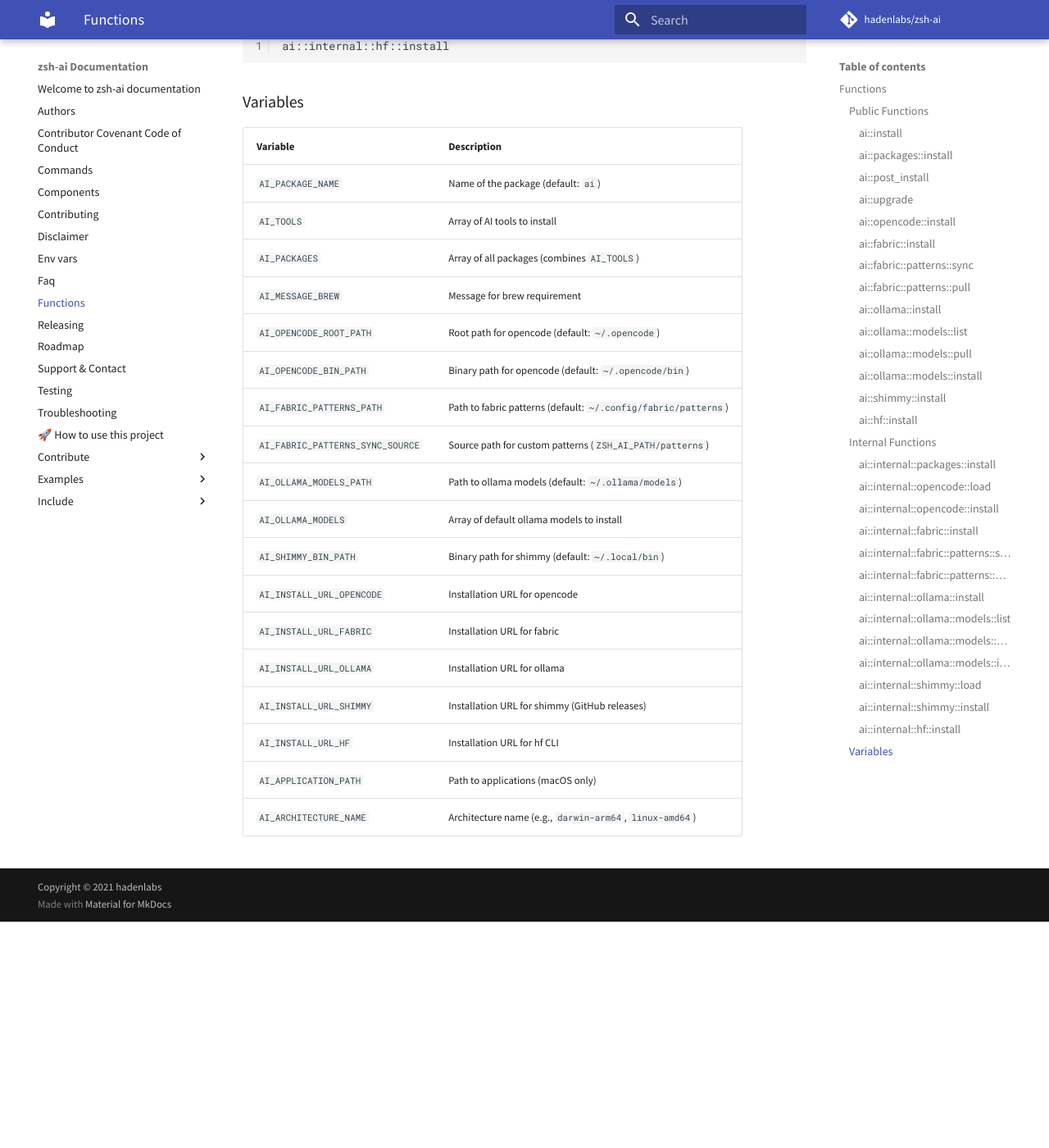
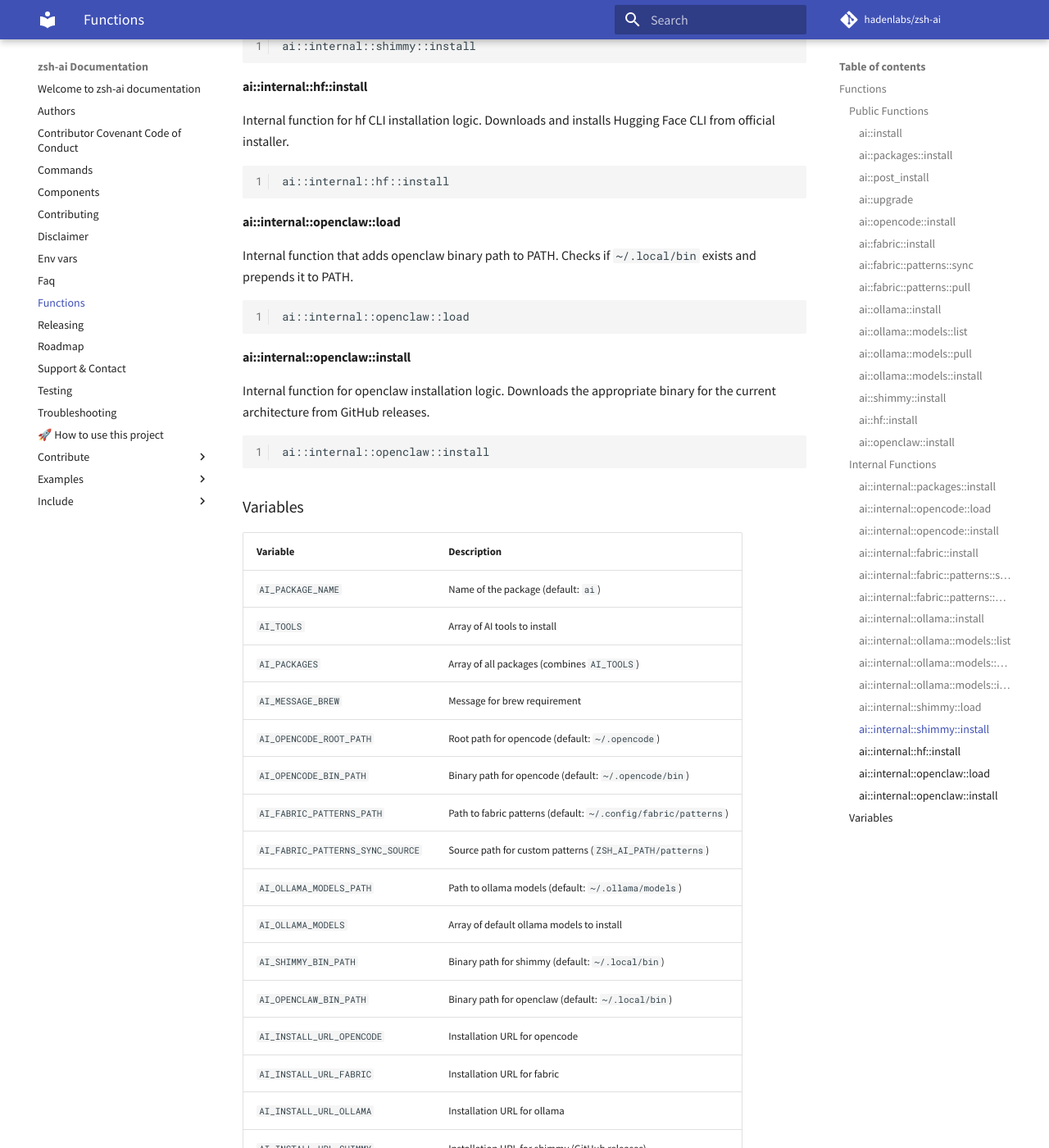
Before and after one commit to hadenlabs/zsh-ai, an MkDocs documentation site: the page built from docs/functions.md, in a window 1280 px wide and 1400 px high, scrolled down 4254 px. Shown: the whole window at 82% size. Built offline with MkDocs 1.6.1 and Material for MkDocs 9.7.7, drawn with Linux system fonts in a browser that asks for light colours; comment, search, counter and statistics services are not loaded; before the commit the page ends 5378 px from its top, so only the background shows below that; some of the changed text lies outside the part shown.

Commit message:
feat ✨ (tool): implement tool openclaw (#8)
Signed-off-by: Luis Mayta <luis@hadenlabs.com>

````diff
--- a/docs/functions.md
+++ b/docs/functions.md
@@ -122,6 +122,14 @@ Install hf CLI tool (Hugging Face CLI). The new CLI for interacting with Hugging
 ai::hf::install
 ```
 
+#### ai::openclaw::install
+
+Install openclaw CLI tool for AI-powered code analysis and refactoring. Checks if openclaw is already installed before attempting installation.
+
+```bash
+ai::openclaw::install
+```
+
 ### Internal Functions
 
 #### ai::internal::packages::install
@@ -228,6 +236,22 @@ Internal function for hf CLI installation logic. Downloads and installs Hugging
 ai::internal::hf::install
 ```
 
+#### ai::internal::openclaw::load
+
+Internal function that adds openclaw binary path to PATH. Checks if `~/.local/bin` exists and prepends it to PATH.
+
+```bash
+ai::internal::openclaw::load
+```
+
+#### ai::internal::openclaw::install
+
+Internal function for openclaw installation logic. Downloads the appropriate binary for the current architecture from GitHub releases.
+
+```bash
+ai::internal::openclaw::install
+```
+
 ### Variables
 
 | Variable                         | Description                                                    |
@@ -243,10 +267,12 @@ ai::internal::hf::install
 | `AI_OLLAMA_MODELS_PATH`          | Path to ollama models (default: `~/.ollama/models`)            |
 | `AI_OLLAMA_MODELS`               | Array of default ollama models to install                      |
 | `AI_SHIMMY_BIN_PATH`             | Binary path for shimmy (default: `~/.local/bin`)               |
+| `AI_OPENCLAW_BIN_PATH`           | Binary path for openclaw (default: `~/.local/bin`)             |
 | `AI_INSTALL_URL_OPENCODE`        | Installation URL for opencode                                  |
 | `AI_INSTALL_URL_FABRIC`          | Installation URL for fabric                                    |
 | `AI_INSTALL_URL_OLLAMA`          | Installation URL for ollama                                    |
 | `AI_INSTALL_URL_SHIMMY`          | Installation URL for shimmy (GitHub releases)                  |
 | `AI_INSTALL_URL_HF`              | Installation URL for hf CLI                                    |
+| `AI_INSTALL_URL_OPENCLAW`        | Installation URL for openclaw (GitHub releases)                |
 | `AI_APPLICATION_PATH`            | Path to applications (macOS only)                              |
 | `AI_ARCHITECTURE_NAME`           | Architecture name (e.g., `darwin-arm64`, `linux-amd64`)        |
````
Also changed, not shown: 3 other files.
